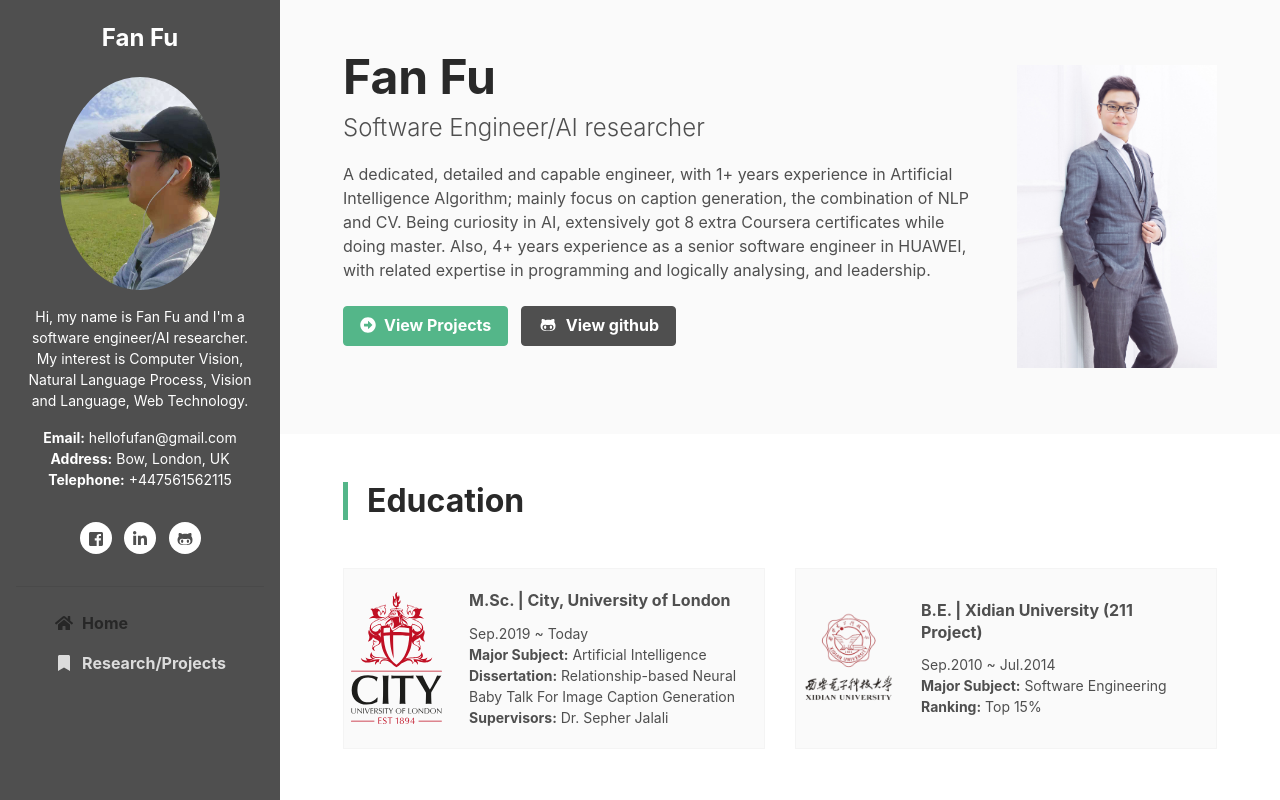
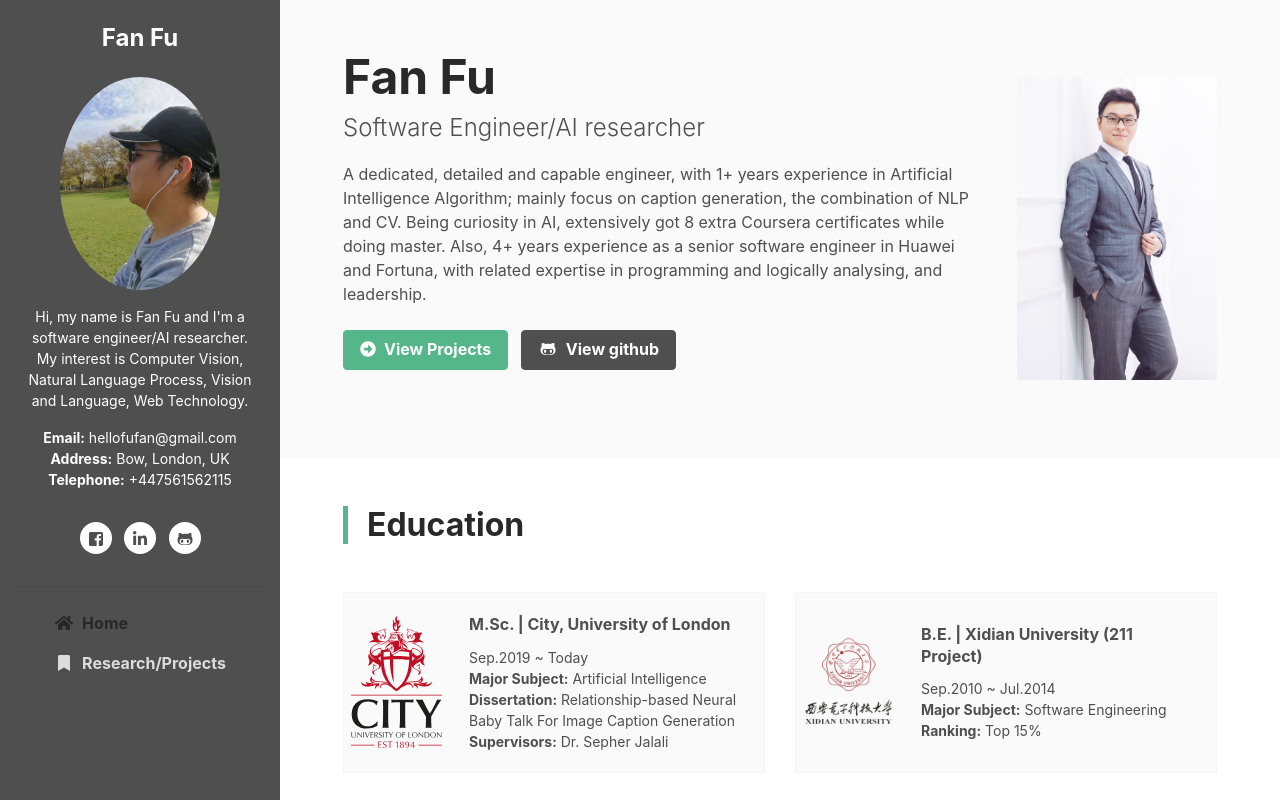
Before and after one commit to HeartFu/HeartFu.github.io, a plain HTML site: page index.html in a window 1280 px wide. Shown: the top 800 px of the page. Drawn offline with Linux system fonts and the light colour scheme.

Commit message:
modify information

```diff
--- a/index.html
+++ b/index.html
@@ -78,7 +78,7 @@
 					<div class="media-body">
 						<h2 class="name font-weight-bold mb-1">Fan Fu</h2>
 						<div class="tagline mb-3">Software Engineer/AI researcher</div>
-						<div class="bio mb-4">A dedicated, detailed and capable engineer, with 1+ years experience in Artificial Intelligence Algorithm; mainly focus on caption generation, the combination of NLP and CV. Being curiosity in AI, extensively got 8 extra Coursera certificates while doing master. Also, 4+ years experience as a senior software engineer in HUAWEI, with related expertise in programming and logically analysing, and leadership.
+						<div class="bio mb-4">A dedicated, detailed and capable engineer, with 1+ years experience in Artificial Intelligence Algorithm; mainly focus on caption generation, the combination of NLP and CV. Being curiosity in AI, extensively got 8 extra Coursera certificates while doing master. Also, 4+ years experience as a senior software engineer in Huawei and Fortuna, with related expertise in programming and logically analysing, and leadership.
 						</div><!--//bio-->
 						<div class="mb-4">
 							<a class="btn btn-primary mr-2 mb-3" href="blog-post.html"><svg class="svg-inline--fa fa-arrow-alt-circle-right fa-w-16 mr-2" aria-hidden="true" focusable="false" data-prefix="fas" data-icon="arrow-alt-circle-right" role="img" xmlns="http://www.w3.org/2000/svg" viewBox="0 0 512 512" data-fa-i2svg=""><path fill="currentColor" d="M256 8c137 0 248 111 248 248S393 504 256 504 8 393 8 256 119 8 256 8zM140 300h116v70.9c0 10.7 13 16.1 20.5 8.5l114.3-114.9c4.7-4.7 4.7-12.2 0-16.9l-114.3-115c-7.6-7.6-20.5-2.2-20.5 8.5V212H140c-6.6 0-12 5.4-12 12v64c0 6.6 5.4 12 12 12z"></path></svg><!-- <i class="fas fa-arrow-alt-circle-right mr-2"></i> --><span class="d-none d-md-inline">View</span> Projects</a>
```
